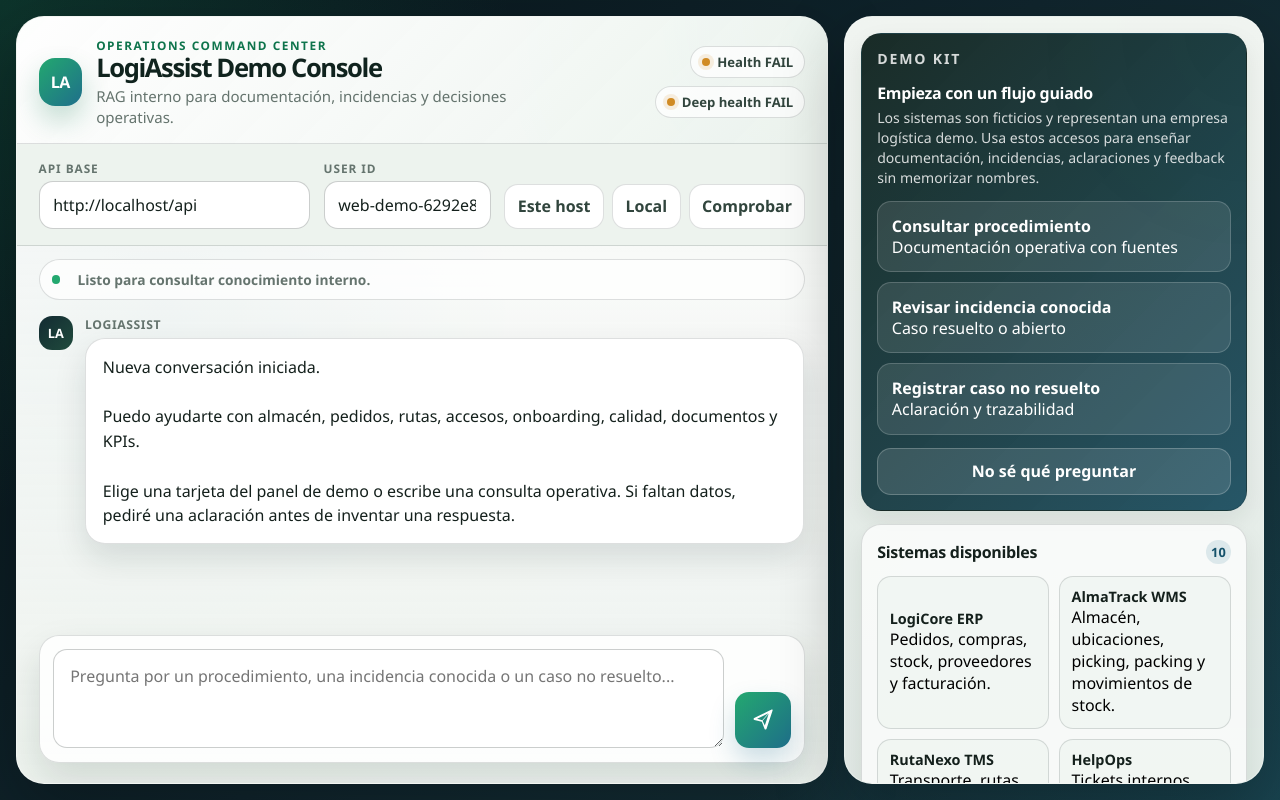
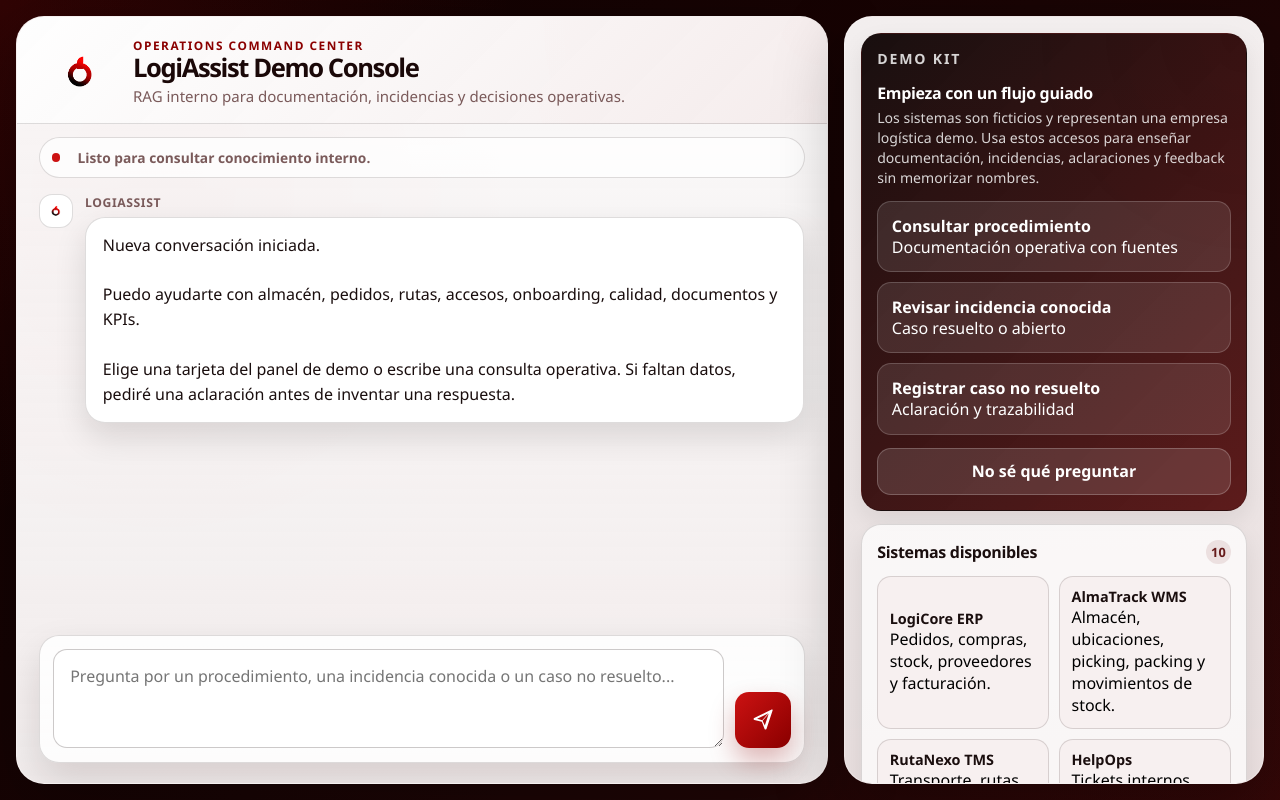
Before and after one commit to MarorusAssistance/Asistente-Interno-Microsoft-Teams, a plain HTML site: page app-service/static/index.html in a window 1280 px wide. Drawn offline with Linux system fonts and the light colour scheme; no server answers.

Commit message:
refactor: UI

```diff
--- a/app-service/static/app.js
+++ b/app-service/static/app.js
@@ -142,13 +142,6 @@ const state = {
 };
 
 const elements = {
-  apiBaseInput: document.querySelector("#apiBaseInput"),
-  userIdInput: document.querySelector("#userIdInput"),
-  sameOriginButton: document.querySelector("#sameOriginButton"),
-  localButton: document.querySelector("#localButton"),
-  healthButton: document.querySelector("#healthButton"),
-  healthStatus: document.querySelector("#healthStatus"),
-  deepStatus: document.querySelector("#deepStatus"),
   assistantState: document.querySelector("#assistantState"),
   messages: document.querySelector("#messages"),
   chatForm: document.querySelector("#chatForm"),
@@ -164,7 +157,6 @@ const elements = {
   usefulButton: document.querySelector("#usefulButton"),
   notUsefulButton: document.querySelector("#notUsefulButton"),
   feedbackStatus: document.querySelector("#feedbackStatus"),
-  rawResponse: document.querySelector("#rawResponse"),
 };
 
 function defaultApiBase() {
@@ -182,22 +174,6 @@ function loadState() {
   state.apiBase = normalizeBase(localStorage.getItem("logiassist.apiBase") || defaultApiBase());
   state.userId =
     localStorage.getItem("logiassist.userId") || `web-demo-${Math.random().toString(16).slice(2, 8)}`;
-  elements.apiBaseInput.value = state.apiBase;
-  elements.userIdInput.value = state.userId;
-}
-
-function persistConnection() {
-  state.apiBase = normalizeBase(elements.apiBaseInput.value || defaultApiBase());
-  state.userId = elements.userIdInput.value.trim() || "web-demo";
-  elements.apiBaseInput.value = state.apiBase;
-  elements.userIdInput.value = state.userId;
-  localStorage.setItem("logiassist.apiBase", state.apiBase);
-  localStorage.setItem("logiassist.userId", state.userId);
-}
-
-function setPill(element, text, kind) {
-  element.textContent = text;
-  element.className = `pill ${kind}`;
 }
 
 function setAssistantState(text, kind = "idle") {
@@ -229,7 +205,14 @@ function appendMessage(role, text, kind = role) {
 
   const avatar = document.createElement("span");
   avatar.className = "message-avatar";
-  avatar.textContent = role === "user" ? "TU" : role === "error" ? "!" : "LA";
+  if (role === "assistant") {
+    const img = document.createElement("img");
+    img.src = "/static/brand-logo.png";
+    img.alt = "";
+    avatar.append(img);
+  } else {
+    avatar.textContent = role === "user" ? "TU" : "!";
+  }
 
   const content = document.createElement("div");
   content.className = "message-content";
@@ -343,7 +326,6 @@ function renderSources(sources = [], relatedIncidents = []) {
 }
 
 async function requestJson(path, options = {}) {
-  persistConnection();
   const response = await fetch(`${state.apiBase}${path}`, {
     ...options,
     headers: {
@@ -367,25 +349,6 @@ async function requestJson(path, options = {}) {
   return payload;
 }
 
-async function checkHealth() {
-  setPill(elements.healthStatus, "Health comprobando", "neutral");
-  setPill(elements.deepStatus, "Deep health comprobando", "neutral");
-  try {
-    await requestJson("/health");
-    setPill(elements.healthStatus, "Health OK", "ok");
-  } catch (error) {
-    setPill(elements.healthStatus, "Health FAIL", "fail");
-  }
-
-  try {
-    const report = await requestJson("/health/deep");
-    const chunks = report?.checks?.chunks?.count;
-    const suffix = typeof chunks === "number" ? ` · ${chunks} chunks` : "";
-    setPill(elements.deepStatus, `Deep health OK${suffix}`, "ok");
-  } catch (error) {
-    setPill(elements.deepStatus, "Deep health FAIL", "fail");
-  }
-}
 
 async function sendMessage(message) {
   if (!message || state.busy) {
@@ -459,14 +422,12 @@ function applyChatResponse(response, messageParts) {
   messageParts.body.textContent = response.answer || response.fallback_text || "Respuesta vacía";
   renderInlineSources(messageParts.inlineSources, response.sources || [], response.related_incidents || []);
   renderSources(response.sources, response.related_incidents);
-  elements.rawResponse.textContent = JSON.stringify(response, null, 2);
   setFeedbackEnabled(Boolean(response.conversation_id));
   clearPendingStatus("Respuesta completada.");
   scrollMessages();
 }
 
 async function requestStream(path, payload, handlers) {
-  persistConnection();
   const response = await fetch(`${state.apiBase}${path}`, {
     method: "POST",
     headers: { "Content-Type": "application/json" },
@@ -565,7 +526,6 @@ function resetConversation() {
   state.conversationId = null;
   state.lastMessageId = null;
   elements.messages.innerHTML = "";
-  elements.rawResponse.textContent = "{}";
   renderSources([], []);
   setFeedbackEnabled(false);
   clearPendingStatus();
@@ -662,19 +622,6 @@ elements.chatForm.addEventListener("submit", (event) => {
   sendMessage(message);
 });
 
-elements.sameOriginButton.addEventListener("click", () => {
-  elements.apiBaseInput.value = defaultApiBase();
-  persistConnection();
-  checkHealth();
-});
-
-elements.localButton.addEventListener("click", () => {
-  elements.apiBaseInput.value = "http://127.0.0.1:8000/api";
-  persistConnection();
-  checkHealth();
-});
-
-elements.healthButton.addEventListener("click", checkHealth);
 elements.surpriseButton.addEventListener("click", suggestQuestion);
 elements.resetButton.addEventListener("click", resetConversation);
 elements.usefulButton.addEventListener("click", () => sendFeedback("useful"));
@@ -685,4 +632,3 @@ renderStarterActions();
 renderSystems();
 renderSamples();
 resetConversation();
-checkHealth();
--- a/app-service/static/index.html
+++ b/app-service/static/index.html
@@ -12,34 +12,14 @@
       <section class="workspace">
         <header class="topbar">
           <div class="brand">
-            <div class="brand-mark" aria-hidden="true">LA</div>
+            <img src="/static/brand-logo.png" class="brand-mark" alt="" aria-hidden="true" />
             <div>
               <p class="eyebrow">Operations command center</p>
               <h1>LogiAssist Demo Console</h1>
               <p class="subtitle">RAG interno para documentación, incidencias y decisiones operativas.</p>
             </div>
           </div>
-          <div class="status-strip" aria-live="polite">
-            <span id="healthStatus" class="pill neutral">Health sin comprobar</span>
-            <span id="deepStatus" class="pill neutral">Deep health sin comprobar</span>
-          </div>
         </header>
-
-        <section class="connection-panel" aria-label="Configuración de API">
-          <label class="field wide">
-            <span>API base</span>
-            <input id="apiBaseInput" type="url" spellcheck="false" />
-          </label>
-          <label class="field">
-            <span>User ID</span>
-            <input id="userIdInput" type="text" spellcheck="false" />
-          </label>
-          <div class="connection-actions">
-            <button id="sameOriginButton" type="button" class="secondary-button">Este host</button>
-            <button id="localButton" type="button" class="secondary-button">Local</button>
-            <button id="healthButton" type="button" class="secondary-button">Comprobar</button>
-          </div>
-        </section>
 
         <section class="chat-panel" aria-label="Conversación">
           <div class="chat-status" id="assistantState" aria-live="polite">
@@ -112,10 +92,6 @@
             <p id="feedbackStatus" class="hint">Disponible tras recibir una respuesta.</p>
           </section>
 
-          <details class="debug-panel panel-section">
-            <summary>Debug / raw response</summary>
-            <pre id="rawResponse" class="raw-output">{}</pre>
-          </details>
         </div>
       </aside>
     </main>
--- a/app-service/static/styles.css
+++ b/app-service/static/styles.css
@@ -1,28 +1,28 @@
 :root {
   color-scheme: light;
   --font: Aptos, "Segoe UI Variable", "Segoe UI", sans-serif;
-  --bg: #071318;
-  --bg-2: #10252d;
-  --bg-3: #17363d;
-  --panel: #f8fbf7;
+  --bg: #0e0101;
+  --bg-2: #190404;
+  --bg-3: #280808;
+  --panel: #faf6f6;
   --panel-strong: #ffffff;
-  --panel-muted: #edf4ef;
-  --ink: #14201c;
-  --ink-soft: #31453d;
-  --muted: #65746e;
-  --line: rgba(20, 32, 28, 0.14);
-  --line-strong: rgba(20, 32, 28, 0.22);
-  --accent: #23a86f;
-  --accent-strong: #0e744c;
-  --accent-soft: rgba(35, 168, 111, 0.13);
-  --blue: #1f6f8b;
-  --blue-soft: rgba(31, 111, 139, 0.13);
+  --panel-muted: #f4ecec;
+  --ink: #1a0e0e;
+  --ink-soft: #3d1e1e;
+  --muted: #7a5a5a;
+  --line: rgba(26, 12, 12, 0.14);
+  --line-strong: rgba(26, 12, 12, 0.22);
+  --accent: #CC1212;
+  --accent-strong: #8B0000;
+  --accent-soft: rgba(204, 18, 18, 0.11);
+  --blue: #7B2020;
+  --blue-soft: rgba(123, 32, 32, 0.11);
   --amber: #d08b24;
   --amber-soft: rgba(208, 139, 36, 0.14);
   --red: #c24f44;
   --red-soft: rgba(194, 79, 68, 0.12);
   --shadow: 0 24px 70px rgba(0, 0, 0, 0.28);
-  --shadow-soft: 0 14px 32px rgba(12, 35, 31, 0.12);
+  --shadow-soft: 0 14px 32px rgba(20, 5, 5, 0.12);
   --radius-xl: 28px;
   --radius-lg: 20px;
   --radius-md: 14px;
@@ -42,8 +42,8 @@ body {
 body {
   min-height: 100vh;
   background:
-    radial-gradient(circle at top left, rgba(35, 168, 111, 0.22), transparent 32rem),
-    radial-gradient(circle at bottom right, rgba(31, 111, 139, 0.24), transparent 34rem),
+    radial-gradient(circle at top left, rgba(204, 18, 18, 0.18), transparent 32rem),
+    radial-gradient(circle at bottom right, rgba(100, 5, 5, 0.20), transparent 34rem),
     linear-gradient(135deg, var(--bg), var(--bg-2) 50%, var(--bg-3));
   color: var(--ink);
   font-family: var(--font);
@@ -77,14 +77,14 @@ button:disabled {
 .side-panel {
   border: 1px solid rgba(255, 255, 255, 0.22);
   border-radius: var(--radius-xl);
-  background: rgba(248, 251, 247, 0.96);
+  background: rgba(250, 245, 245, 0.96);
   box-shadow: var(--shadow);
   overflow: hidden;
 }
 
 .workspace {
   display: grid;
-  grid-template-rows: auto auto minmax(0, 1fr);
+  grid-template-rows: auto minmax(0, 1fr);
   min-width: 0;
 }
 
@@ -96,8 +96,8 @@ button:disabled {
   padding: 1.25rem 1.35rem 1rem;
   border-bottom: 1px solid var(--line);
   background:
-    linear-gradient(135deg, rgba(255, 255, 255, 0.96), rgba(237, 244, 239, 0.9)),
-    radial-gradient(circle at top right, rgba(35, 168, 111, 0.12), transparent 22rem);
+    linear-gradient(135deg, rgba(255, 255, 255, 0.96), rgba(245, 237, 237, 0.92)),
+    radial-gradient(circle at top right, rgba(204, 18, 18, 0.07), transparent 22rem);
 }
 
 .brand {
@@ -108,16 +108,13 @@ button:disabled {
 }
 
 .brand-mark {
-  display: grid;
-  place-items: center;
-  width: 3rem;
-  height: 3rem;
-  border-radius: 1rem;
-  background: linear-gradient(135deg, var(--accent), var(--blue));
-  color: white;
-  font-weight: 800;
-  letter-spacing: -0.04em;
-  box-shadow: 0 14px 28px rgba(14, 116, 76, 0.24);
+  display: block;
+  width: 5rem;
+  height: auto;
+  border-radius: 0;
+  background: none;
+  box-shadow: none;
+  object-fit: contain;
 }
 
 .eyebrow {
@@ -138,7 +135,7 @@ p {
 
 h1 {
   margin-bottom: 0.25rem;
-  color: #10231e;
+  color: #1a0808;
   font-size: clamp(1.55rem, 2vw, 2.15rem);
   line-height: 1.05;
   letter-spacing: -0.055em;
@@ -151,69 +148,6 @@ h1 {
   line-height: 1.35;
 }
 
-.status-strip {
-  display: flex;
-  flex-wrap: wrap;
-  justify-content: flex-end;
-  gap: 0.5rem;
-}
-
-.pill {
-  display: inline-flex;
-  align-items: center;
-  gap: 0.45rem;
-  min-height: 2rem;
-  border: 1px solid var(--line);
-  border-radius: 999px;
-  padding: 0.35rem 0.7rem;
-  background: rgba(255, 255, 255, 0.72);
-  color: var(--ink-soft);
-  font-size: 0.82rem;
-  font-weight: 700;
-  white-space: nowrap;
-}
-
-.pill::before {
-  content: "";
-  width: 0.48rem;
-  height: 0.48rem;
-  border-radius: 999px;
-  background: var(--amber);
-  box-shadow: 0 0 0 4px rgba(208, 139, 36, 0.14);
-}
-
-.pill.ok::before {
-  background: var(--accent);
-  box-shadow: 0 0 0 4px rgba(35, 168, 111, 0.16);
-}
-
-.pill.error::before {
-  background: var(--red);
-  box-shadow: 0 0 0 4px rgba(194, 79, 68, 0.14);
-}
-
-.connection-panel {
-  display: grid;
-  grid-template-columns: minmax(12rem, 1.3fr) minmax(10rem, 0.8fr) auto;
-  gap: 0.85rem;
-  align-items: end;
-  padding: 1rem 1.35rem;
-  border-bottom: 1px solid var(--line);
-  background: rgba(237, 244, 239, 0.72);
-}
-
-.field {
-  display: grid;
-  gap: 0.35rem;
-}
-
-.field span {
-  color: var(--muted);
-  font-size: 0.74rem;
-  font-weight: 800;
-  letter-spacing: 0.08em;
-  text-transform: uppercase;
-}
 
 input,
 textarea {
@@ -241,8 +175,8 @@ textarea {
 
 input:focus,
 textarea:focus {
-  border-color: rgba(35, 168, 111, 0.8);
-  box-shadow: 0 0 0 4px rgba(35, 168, 111, 0.14);
+  border-color: rgba(204, 18, 18, 0.7);
+  box-shadow: 0 0 0 4px rgba(204, 18, 18, 0.12);
 }
 
 .connection-actions,
@@ -272,7 +206,7 @@ textarea:focus {
 }
 
 .ghost-button {
-  border: 1px solid rgba(35, 168, 111, 0.28);
+  border: 1px solid rgba(204, 18, 18, 0.25);
   padding: 0.7rem 0.9rem;
   background: var(--accent-soft);
   color: var(--accent-strong);
@@ -291,9 +225,9 @@ textarea:focus {
   height: 3.5rem;
   min-height: 3.5rem;
   padding: 0;
-  background: linear-gradient(135deg, var(--accent), var(--blue));
+  background: linear-gradient(135deg, var(--accent), var(--accent-strong));
   color: white;
-  box-shadow: 0 13px 26px rgba(31, 111, 139, 0.22);
+  box-shadow: 0 13px 26px rgba(140, 0, 0, 0.28);
 }
 
 .send-button span {
@@ -328,8 +262,8 @@ textarea:focus {
   grid-template-rows: auto minmax(0, 1fr) auto;
   min-height: 0;
   background:
-    linear-gradient(180deg, rgba(255, 255, 255, 0.6), rgba(237, 244, 239, 0.42)),
-    radial-gradient(circle at 18% 10%, rgba(31, 111, 139, 0.08), transparent 22rem);
+    linear-gradient(180deg, rgba(255, 255, 255, 0.6), rgba(244, 238, 238, 0.42)),
+    radial-gradient(circle at 18% 10%, rgba(140, 0, 0, 0.05), transparent 22rem);
 }
 
 .chat-status {
@@ -402,11 +336,20 @@ textarea:focus {
 }
 
 .message.user .message-avatar {
-  background: linear-gradient(135deg, var(--blue), var(--accent));
+  background: linear-gradient(135deg, var(--accent-strong), var(--accent));
 }
 
 .message.assistant .message-avatar {
-  background: linear-gradient(135deg, #132b32, #204b3d);
+  background: white;
+  border: 1px solid var(--line);
+  padding: 0.18rem;
+}
+
+.message.assistant .message-avatar img {
+  width: 100%;
+  height: 100%;
+  object-fit: contain;
+  border-radius: 0.5rem;
 }
 
 .message.error .message-avatar {
@@ -459,9 +402,9 @@ textarea:focus {
 .message.user .message-body {
   margin-left: auto;
   border-color: transparent;
-  background: linear-gradient(135deg, #16495b, #0e744c);
+  background: linear-gradient(135deg, #5a0505, #8B0000);
   color: white;
-  box-shadow: 0 16px 30px rgba(14, 116, 76, 0.2);
+  box-shadow: 0 16px 30px rgba(100, 0, 0, 0.22);
 }
 
 .message.error .message-body {
@@ -493,7 +436,7 @@ textarea:focus {
   border: 1px dashed var(--line-strong);
   border-radius: var(--radius-md);
   padding: 0.8rem;
-  background: rgba(237, 244, 239, 0.55);
+  background: rgba(244, 237, 237, 0.55);
   color: var(--muted);
   font-size: 0.88rem;
   line-height: 1.4;
@@ -532,7 +475,7 @@ textarea:focus {
   border-radius: 999px;
   padding: 0.18rem 0.45rem;
   background: var(--blue-soft);
-  color: #14516a;
+  color: #661a1a;
 }
 
 .source-id {
@@ -566,7 +509,7 @@ textarea:focus {
   border-radius: var(--radius-lg);
   padding: 0.85rem;
   background: rgba(255, 255, 255, 0.84);
-  box-shadow: 0 18px 38px rgba(12, 35, 31, 0.13);
+  box-shadow: 0 18px 38px rgba(20, 5, 5, 0.13);
 }
 
 .composer textarea {
@@ -588,8 +531,8 @@ textarea:focus {
   flex-direction: column;
   max-height: calc(100vh - 2rem);
   background:
-    linear-gradient(180deg, rgba(248, 251, 247, 0.97), rgba(237, 244, 239, 0.94)),
-    radial-gradient(circle at top, rgba(35, 168, 111, 0.12), transparent 18rem);
+    linear-gradient(180deg, rgba(250, 246, 246, 0.97), rgba(244, 236, 236, 0.94)),
+    radial-gradient(circle at top, rgba(204, 18, 18, 0.07), transparent 18rem);
 }
 
 .side-scroll {
@@ -607,7 +550,7 @@ textarea:focus {
   border-radius: var(--radius-lg);
   padding: 0.95rem;
   background: rgba(255, 255, 255, 0.72);
-  box-shadow: 0 10px 24px rgba(12, 35, 31, 0.08);
+  box-shadow: 0 10px 24px rgba(20, 5, 5, 0.08);
 }
 
 .panel-section h2 {
@@ -626,8 +569,8 @@ textarea:focus {
 
 .demo-hero {
   background:
-    linear-gradient(135deg, rgba(16, 35, 30, 0.96), rgba(22, 73, 91, 0.92)),
-    radial-gradient(circle at top right, rgba(35, 168, 111, 0.24), transparent 15rem);
+    linear-gradient(135deg, rgba(15, 5, 5, 0.96), rgba(80, 10, 10, 0.92)),
+    radial-gradient(circle at top right, rgba(204, 18, 18, 0.28), transparent 15rem);
   color: white;
 }
 
@@ -678,7 +621,7 @@ textarea:focus {
   place-items: center;
   border-radius: 999px;
   background: var(--blue-soft);
-  color: #14516a;
+  color: #661a1a;
   font-size: 0.8rem;
   font-weight: 900;
 }
@@ -725,7 +668,7 @@ textarea:focus {
   border: 1px solid var(--line);
   border-radius: var(--radius-md);
   padding: 0.72rem;
-  background: rgba(237, 244, 239, 0.6);
+  background: rgba(245, 236, 236, 0.6);
 }
 
 .system-name {
@@ -757,6 +700,13 @@ textarea:focus {
   font-weight: 900;
 }
 
+.sample-group > p {
+  margin: 0 0 0.5rem;
+  padding: 0 0.65rem;
+  color: var(--muted);
+  font-size: 0.84rem;
+}
+
 .sample-buttons {
   display: grid;
   gap: 0.45rem;
@@ -773,7 +723,7 @@ textarea:focus {
 }
 
 .sample-button:hover {
-  border-color: rgba(35, 168, 111, 0.26);
+  border-color: rgba(204, 18, 18, 0.22);
   background: var(--accent-soft);
 }
 
@@ -822,28 +772,6 @@ textarea:focus {
   font-size: 0.86rem;
 }
 
-.debug-panel {
-  padding: 0;
-}
-
-.debug-panel summary {
-  cursor: pointer;
-  padding: 0.95rem;
-  font-weight: 900;
-}
-
-.raw-output {
-  max-height: 16rem;
-  overflow: auto;
-  margin: 0;
-  border-top: 1px solid var(--line);
-  padding: 0.95rem;
-  background: #081519;
-  color: #cbe9dc;
-  font-size: 0.78rem;
-  line-height: 1.45;
-  white-space: pre-wrap;
-}
 
 @keyframes message-in {
   from {
@@ -921,11 +849,6 @@ textarea:focus {
     justify-content: flex-start;
   }
 
-  .connection-panel {
-    grid-template-columns: 1fr;
-  }
-
-  .connection-actions,
   .button-row,
   .composer-actions {
     align-items: stretch;
@@ -971,13 +894,12 @@ textarea:focus {
   }
 
   .brand-mark {
-    width: 2.6rem;
-    height: 2.6rem;
+    width: 3.8rem;
+    height: auto;
   }
 
   .messages,
-  .topbar,
-  .connection-panel {
+  .topbar {
     padding-left: 0.9rem;
     padding-right: 0.9rem;
   }
```
Also changed, not shown: app-service/static/brand-logo.png (added).
